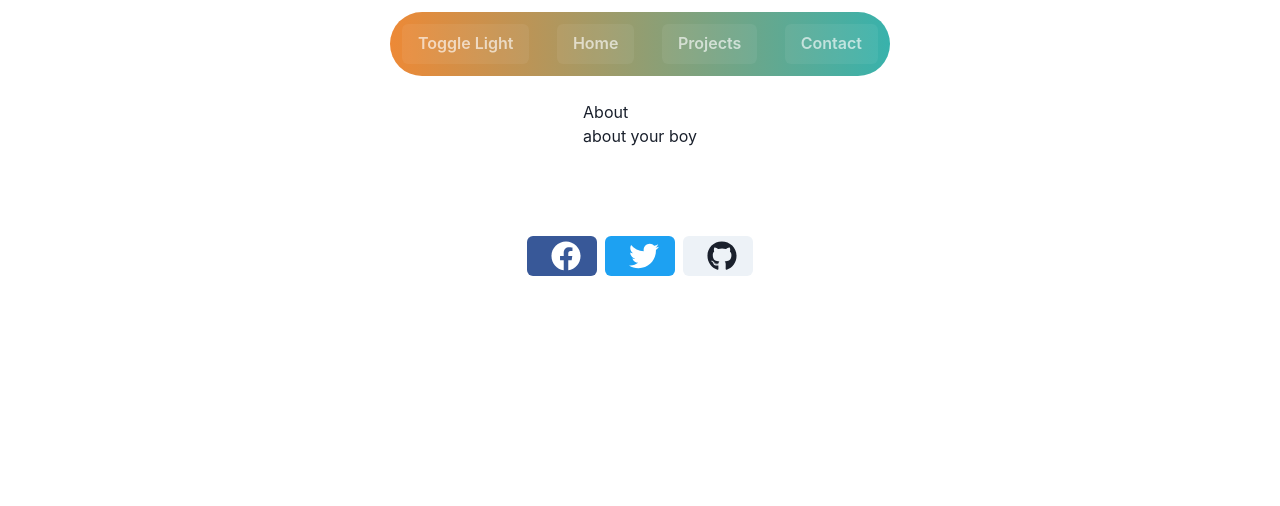
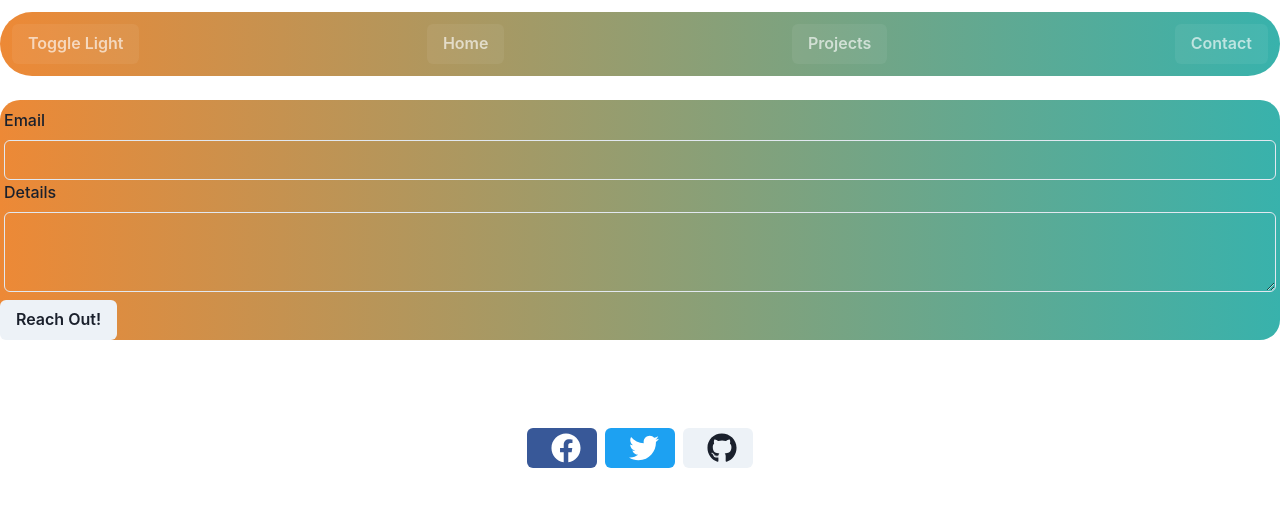
Before and after one commit to nme22/next-portfolio, a Next.js app in the folder portfolio/: page /Contact in a window 1280 px wide. Shown: the top 506 px of the page. Built offline with nearby package versions, Linux system fonts and the light colour scheme.

Commit message:
save for the night

```diff
--- a/portfolio/components/Navbar.js
+++ b/portfolio/components/Navbar.js
@@ -13,7 +13,7 @@ const PortNavbar = () => {
       mb={4}
       p={3}
       justifyContent="space-between"
-      w={500}
+      w="100%"
       borderStyle="single"
       bgGradient="linear(to-r, orange.400, teal.400 )"
       borderRadius={50}
--- a/portfolio/pages/Contact.js
+++ b/portfolio/pages/Contact.js
@@ -1,9 +1,31 @@
+import {
+  Box,
+  Input,
+  FormControl,
+  FormLabel,
+  VStack,
+  Textarea,
+  Button,
+} from '@chakra-ui/react';
+
 const Contact = () => {
   return (
-    <div>
-      <h1>About</h1>
-      <p> about your boy</p>
-    </div>
+    <Box
+      bgGradient="linear(to-r, orange.400, teal.400 )"
+      h="100%"
+      w="100%"
+      borderRadius={20}
+    >
+      <VStack h="100%">
+        <FormControl p={1} m={1}>
+          <FormLabel>Email</FormLabel>
+          <Input w="100%"></Input>
+          <FormLabel> Details</FormLabel>
+          <Textarea w="100%" h="100%" color="WhiteAlpha.300" />
+        </FormControl>
+      </VStack>
+      <Button>Reach Out!</Button>
+    </Box>
   );
 };
 
```
